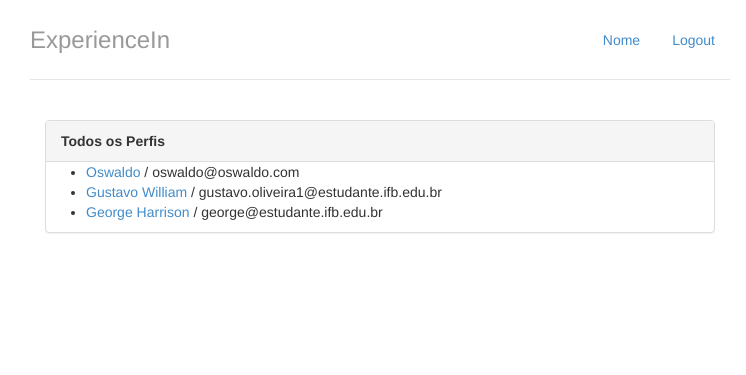
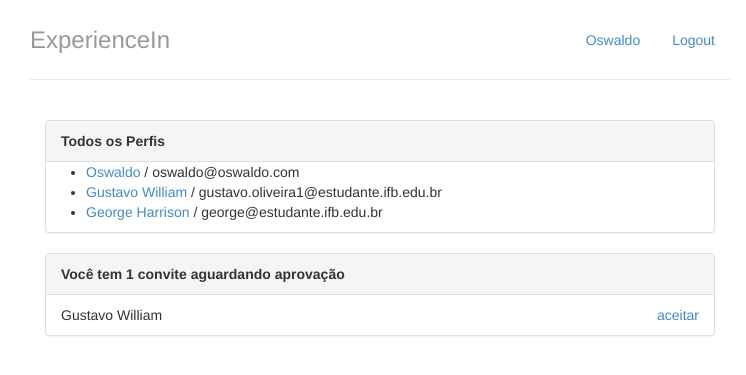
Before and after one commit to GustavoKristoffersen/ExperienceIn, a Django app: page / in a window 1280 px wide. Shown: the top 375 px of the page, without its empty margins (260-1006 px from the left). Run offline with Django 3.2, Linux system fonts and the light colour scheme; data comes from the database, SQL or seed files in the repository; both versions use the stored data as it was after the commit.

Commit message:
Adicionado exibição de convites recebidos

```diff
--- a/experiencein/settings.py
+++ b/experiencein/settings.py
@@ -104,7 +104,7 @@ AUTH_PASSWORD_VALIDATORS = [
 # Internationalization
 # https://docs.djangoproject.com/en/2.2/topics/i18n/
 
-LANGUAGE_CODE = 'en-us'
+LANGUAGE_CODE = 'pt-br'
 
 TIME_ZONE = 'UTC'
 
--- a/perfis/templates/base.html
+++ b/perfis/templates/base.html
@@ -13,7 +13,7 @@
     <div class="container">
       <div class="header">
         <ul class="nav nav-pills pull-right">
-          <li class=""><a href="{% url 'index' %}">Nome</a></li>
+          <li class=""><a href="{% url 'index' %}">{{perfil_logado.nome}}</a></li>
           <li class=""><a href="/logout/">Logout</a></li>
         </ul>
         <h3 class="text-muted">ExperienceIn</h3>
--- a/perfis/templates/index.html
+++ b/perfis/templates/index.html
@@ -19,5 +19,27 @@
             <p>Nenhum Perfil encontrado</p>
         {% endif %}
     </div>
+
+    <div class="panel panel-default">
+        {% with total_convites=perfil_logado.convites_recebidos.count %}
+        {% if perfil_logado.convites_recebidos.count %}
+            <div class="panel-heading">
+                 <strong>Você tem {{ total_convites }} convite {{ total_convites | pluralize}} aguardando aprovação</strong>
+            </div>
+            <ul class="list-group">
+                {% for convite in perfil_logado.convites_recebidos.all %}
+                    <li class="list-group-item">
+                            {{ convite.solicitante.nome }}
+                            <a href="#" class="pull-right">aceitar</a>
+                    </li>
+                {% endfor %}
+            </ul>
+        {% else %}
+            <div class="panel-body">
+                <p>Nenhum convite recebido :(</p>
+            </div>
+        {% endif %}
+        {% endwith %}
+    </div>
 </div>
 {% endblock %}
--- a/perfis/views.py
+++ b/perfis/views.py
@@ -2,12 +2,12 @@ from django.shortcuts import redirect, render
 from perfis.models import Perfil
 
 def index(request):
-    return render(request, 'index.html', { 'perfis' : Perfil.objects.all()})
+    return render(request, 'index.html', {'perfis' : Perfil.objects.all(), 'perfil_logado' : get_perfil_logado(request)})
 
 def exibir(request, id):
     perfil = Perfil.objects.get(id=id)
 
-    return render(request, 'perfil.html', {'perfil': perfil})
+    return render(request, 'perfil.html', {'perfil' : perfil, 'perfil_logado' : get_perfil_logado(request)})
 
 def convidar(request, id):
     perfil_a_convidar = Perfil.objects.get(id=id)
```
Also changed, not shown: db.sqlite3.
